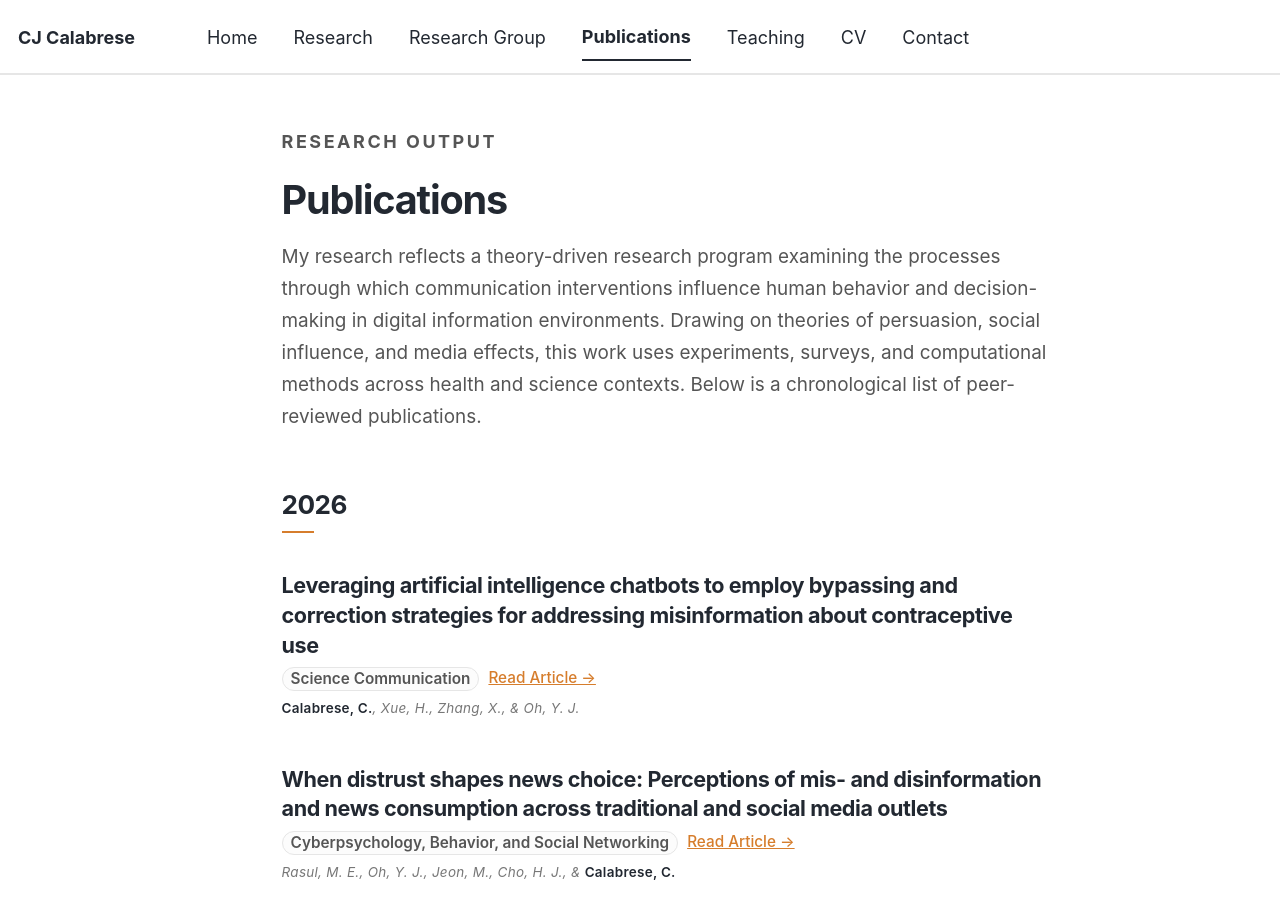
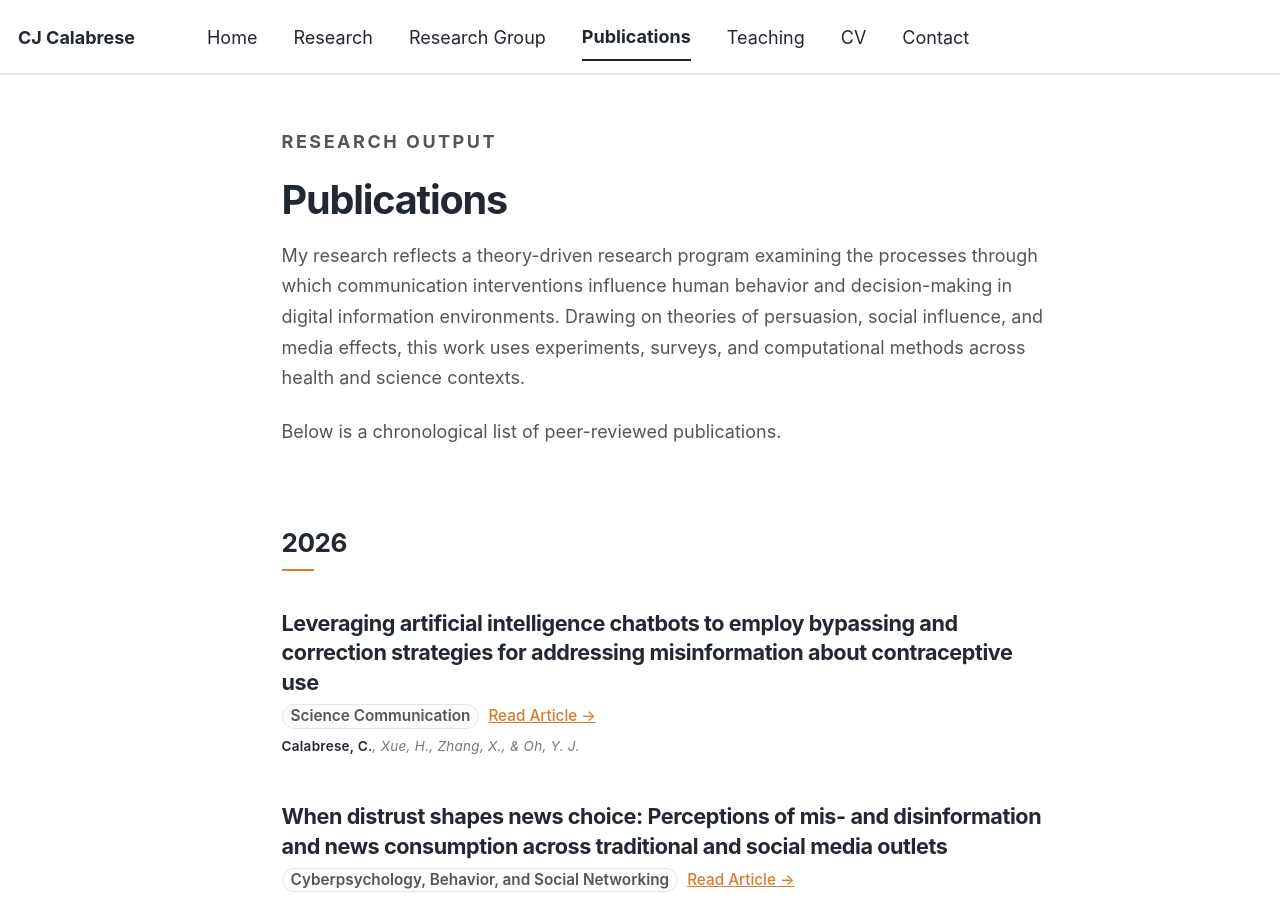
Before and after one commit to cjcalabresephd/cjcalabresephd.github.io, a Jekyll site: the page built from _pages/publications.md, in a window 1280 px wide and 900 px high. Built offline with Jekyll 4.4.1, drawn with Linux system fonts in a browser that asks for light colours; a script bundle is joined from its source files by our own code; library files that are not in the unit come from our copies.

Commit message:
updates again

```diff
--- a/_pages/publications.md
+++ b/_pages/publications.md
@@ -10,11 +10,14 @@
 <div class="page-hero">
   <p class="page-label">Research Output</p>
   <h1>Publications</h1>
-  <div class="page-intro">
-    My research reflects a theory-driven research program examining the processes through which communication interventions influence human behavior and decision-making in digital information environments. Drawing on theories of persuasion, social influence, and media effects, this work uses experiments, surveys, and computational methods across health and science contexts.
+
+  <p class="page-intro">
+    My research reflects a theory-driven research program examining the processes through which communication interventions influence human behavior and decision-making in digital information environments. Drawing on theories of persuasion, social influence, and media effects, this work uses experiments, surveys, and computational methods across health and science contexts.</p>
+
+<p class="page-intro">
 
     Below is a chronological list of peer-reviewed publications.
-  </div>
+  </p>
 
 </div>
 
```
Also changed, not shown: _pages/research.md (+2 -2 lines).
